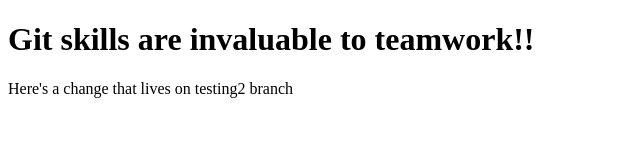
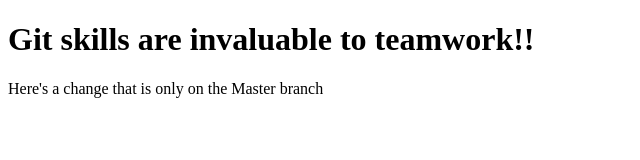
Before and after one commit to antmedina/Git-Learning-Project, a plain HTML site: page Client/index.html in a window 1280 px wide. Shown: the full height of the page, 0-640 px from the left. Drawn offline with Linux system fonts and the light colour scheme.

Commit message:
quick save

```diff
--- a/Client/index.html
+++ b/Client/index.html
@@ -8,6 +8,6 @@
 </head>
 <body>
     <h1>Git skills are invaluable to teamwork!!</h1>
-    <p>Here's a change that lives on testing2 branch</p>
+    <p>Here's a change that is only on the Master branch</p>
 </body>
 </html>
```
